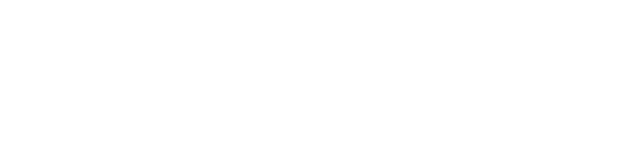
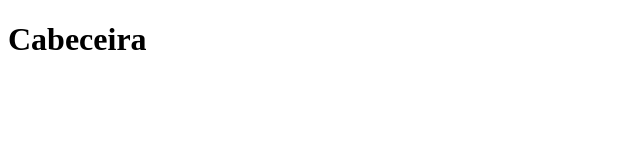
Before and after one commit to XabierMartinezGomez/daw22-24, a plain HTML site: page index.html in a window 1280 px wide. Shown: the whole page, without its empty margins (0-640 px from the left). Drawn offline with Linux system fonts and the light colour scheme.

Commit message:
Con Cabeceira

```diff
--- a/index.html
+++ b/index.html
@@ -7,6 +7,6 @@
     <title>Document</title>
 </head>
 <body>
-
+    <h1>Cabeceira</h1>
 </body>
 </html>
```
